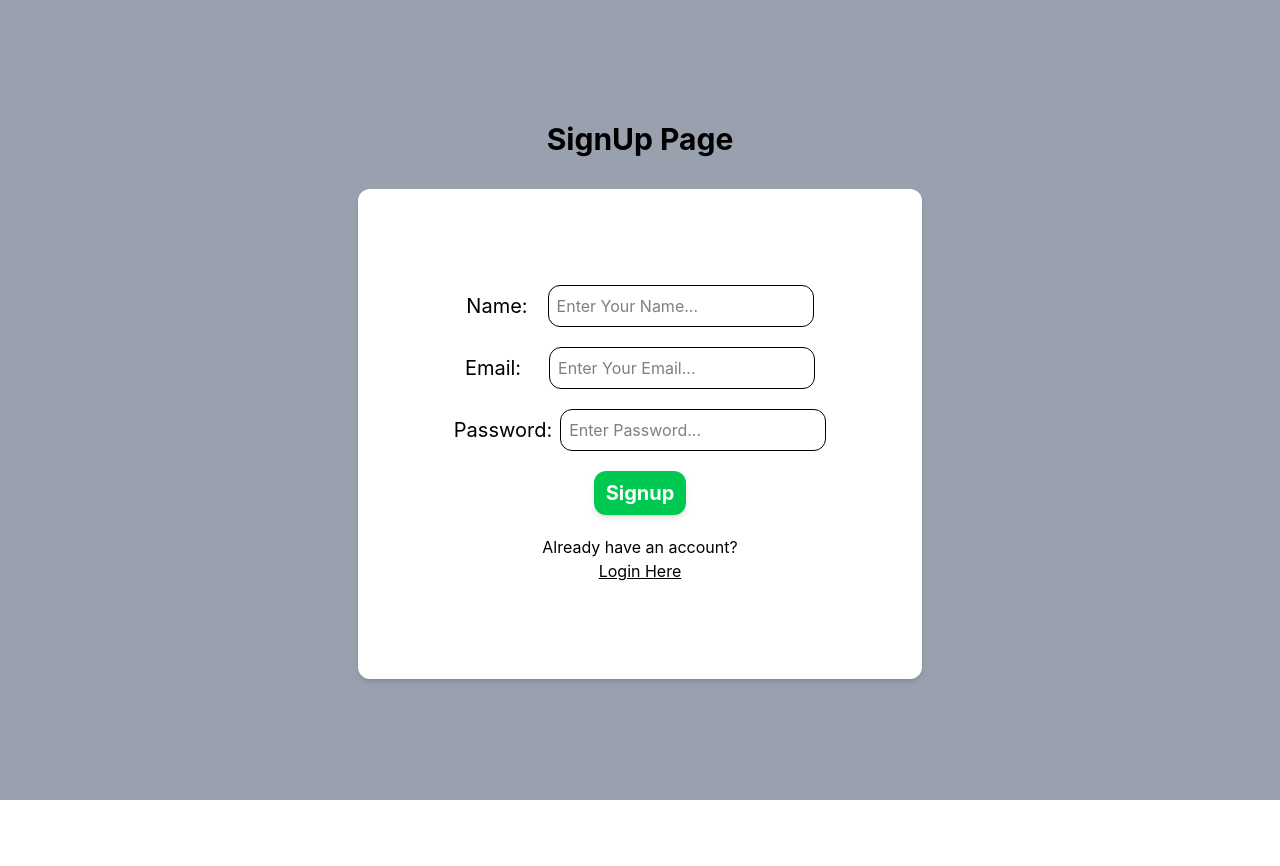
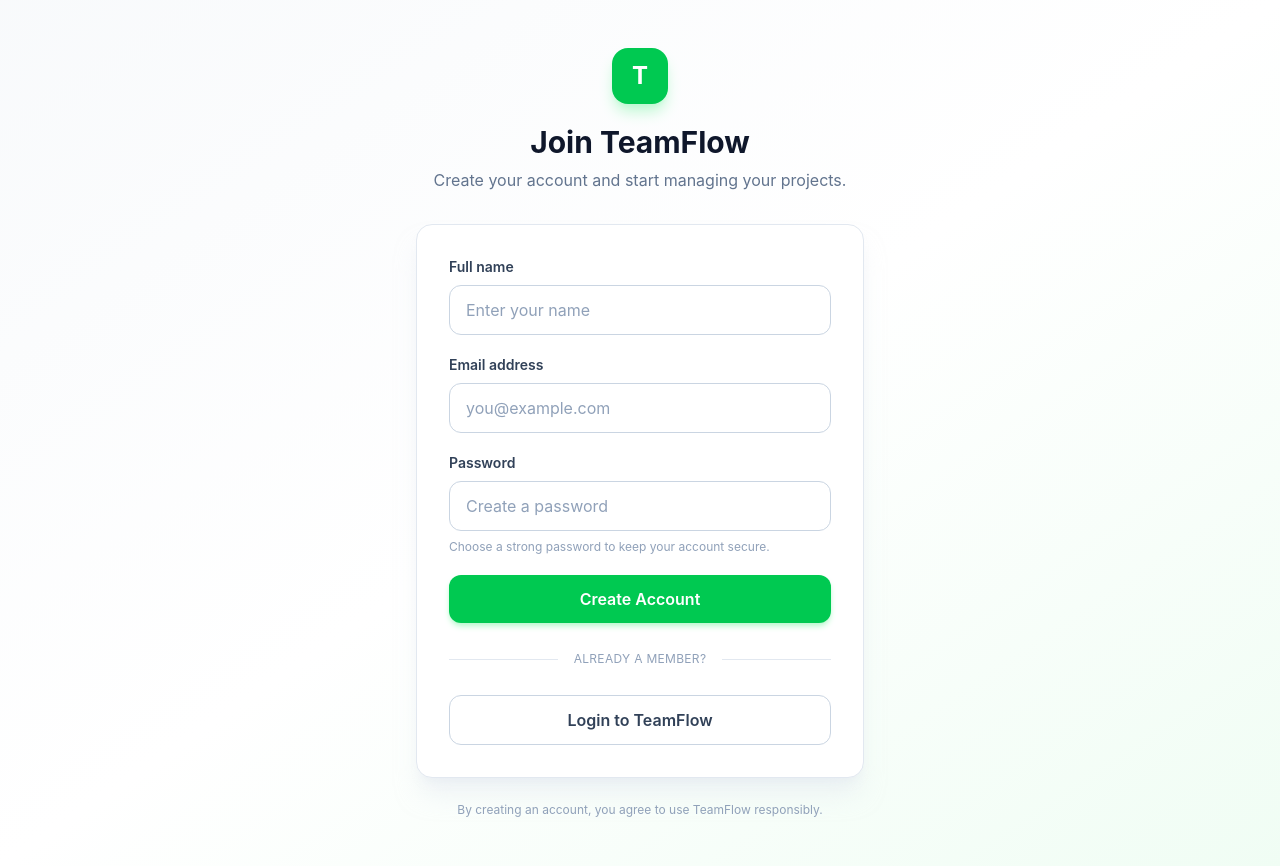
Before and after one commit to suyogbastakoti/TeamFlow, a React (Vite) app in the folder frontend/: page /signup in a window 1280 px wide. Before the commit the page ends 800 px from the top, so only its background shows below. Built offline with nearby package versions, Linux system fonts and the light colour scheme.

Commit message:
Prepare frontend for deployment

```diff
--- /dev/null
+++ b/frontend/src/api/axios.js
@@ -0,0 +1,7 @@
+import axios from "axios";
+
+const api = axios.create({
+    baseURL: import.meta.env.VITE_API_URL,
+});
+
+export default api;
--- a/frontend/src/components/Navbar.jsx
+++ b/frontend/src/components/Navbar.jsx
@@ -23,7 +23,7 @@ const Navbar = () => {
           {token &&(
             <Link
             to="/"
-            className="text-gray-600 hover:text-green-600"
+            className="text-white hover:text-black"
           >
             Home
           </Link>
@@ -32,7 +32,7 @@ const Navbar = () => {
           {token && (
             <Link
               to="/dashboard"
-              className="text-gray-600 hover:text-green-600"
+              className="text-white hover:text-black"
             >
               Dashboard
             </Link>
@@ -45,7 +45,7 @@ const Navbar = () => {
             <button
               type="button"
               onClick={logout}
-              className="text-red-500 hover:text-red-600"
+              className="text-white bg-red-500 rounded-xl p-2 hover:cursor-pointer hover:bg-red-700"
             >
               Logout
             </button>
--- a/frontend/src/context/authContext.jsx
+++ b/frontend/src/context/authContext.jsx
@@ -12,7 +12,7 @@ export const AuthProvider = ({ children }) => {
   // Login user
   const login = async (email, password) => {
   const response = await axios.post(
-      "http://localhost:5000/api/auth/login",
+    `${import.meta.env.VITE_API_URL}/api/auth/login`,
     {
       email,
       password,
--- a/frontend/src/pages/Signup.jsx
+++ b/frontend/src/pages/Signup.jsx
@@ -3,108 +3,165 @@ import { Link, useNavigate } from "react-router-dom";
 import axios from "axios";
 
 const Signup = () => {
-
   const [name, setName] = useState("");
   const [email, setEmail] = useState("");
   const [password, setPassword] = useState("");
 
   const navigate = useNavigate();
 
-    const handleSubmit = async(e)=>{
+  const handleSubmit = async (e) => {
     e.preventDefault();
 
     try {
-            const response = await axios.post("http://localhost:5000/api/auth/register",
+      const response = await axios.post(
+        `${import.meta.env.VITE_API_URL}/api/auth/register`,
         {
           name,
           email,
           password,
         }
       );
+
       console.log(response.data);
 
       alert("Account created successfully. Please login!");
 
       navigate("/login");
-
     } catch (error) {
       console.log(error.response?.data);
     }
   };
 
+  return (
+    <div className="min-h-screen bg-gradient-to-br from-slate-50 via-white to-green-50 flex items-center justify-center px-6 py-12">
 
+      <div className="w-full max-w-md">
 
-  return (
-    <div className="bg-gray-400 min-h-screen flex flex-col gap-8 items-center justify-center">
-    <div className="text-3xl font-bold">
-      <h1 className="text-center">SignUp Page</h1>
+        {/* Brand */}
+        <div className="text-center mb-8">
+          <div className="inline-flex items-center justify-center w-14 h-14 bg-green-500 rounded-2xl shadow-lg shadow-green-200 mb-5">
+            <span className="text-white text-2xl font-bold">
+              T
+            </span>
           </div>
 
+          <h1 className="text-3xl font-bold text-slate-900">
+            Join TeamFlow
+          </h1>
+
+          <p className="text-slate-500 mt-2">
+            Create your account and start managing your projects.
+          </p>
+        </div>
+
+        {/* Signup Card */}
+        <div className="bg-white border border-slate-200 rounded-2xl shadow-xl shadow-slate-200/50 p-8">
 
           <form
             onSubmit={handleSubmit}
-        className="flex flex-col justify-center items-center gap-5 p-24 bg-white rounded-xl max-w-2/3 mx-auto shadow-md"
+            className="flex flex-col gap-5"
           >
 
-        <div className="flex items-center justify-center">
-            <label className="text-xl">
-                Name:
+            {/* Name */}
+            <div>
+              <label
+                htmlFor="name"
+                className="block text-sm font-semibold text-slate-700 mb-2"
+              >
+                Full name
               </label>
 
               <input
+                id="name"
                 type="text"
-                className="border ml-5 w-full p-2 rounded-xl"
-                placeholder="Enter Your Name..."
+                placeholder="Enter your name"
                 value={name}
-                onChange={(e)=>setName(e.target.value)}
+                onChange={(e) => setName(e.target.value)}
+                className="w-full border border-slate-300 rounded-xl px-4 py-3 text-slate-800 placeholder-slate-400 outline-none transition focus:border-green-500 focus:ring-4 focus:ring-green-100"
               />
             </div>
 
-
-        <div className="flex items-center justify-center">
-            <label className="text-xl">
-                Email:
+            {/* Email */}
+            <div>
+              <label
+                htmlFor="email"
+                className="block text-sm font-semibold text-slate-700 mb-2"
+              >
+                Email address
               </label>
 
               <input
+                id="email"
                 type="email"
-                className="border ml-7 w-full p-2 rounded-xl"
-                placeholder="Enter Your Email..."
+                placeholder="you@example.com"
                 value={email}
-                onChange={(e)=>setEmail(e.target.value)}
+                onChange={(e) => setEmail(e.target.value)}
+                className="w-full border border-slate-300 rounded-xl px-4 py-3 text-slate-800 placeholder-slate-400 outline-none transition focus:border-green-500 focus:ring-4 focus:ring-green-100"
               />
             </div>
 
-        <div className="flex items-center justify-center">
-            <label className="text-xl">
-                Password:
+            {/* Password */}
+            <div>
+              <label
+                htmlFor="password"
+                className="block text-sm font-semibold text-slate-700 mb-2"
+              >
+                Password
               </label>
 
               <input
+                id="password"
                 type="password"
-                className="border w-full p-2 ml-2 rounded-xl"
-                placeholder="Enter Password..."
+                placeholder="Create a password"
                 value={password}
-                onChange={(e)=>setPassword(e.target.value)}
+                onChange={(e) => setPassword(e.target.value)}
+                className="w-full border border-slate-300 rounded-xl px-4 py-3 text-slate-800 placeholder-slate-400 outline-none transition focus:border-green-500 focus:ring-4 focus:ring-green-100"
+              />
 
-            />
+              <p className="text-xs text-slate-400 mt-2">
+                Choose a strong password to keep your account secure.
+              </p>
             </div>
 
+            {/* Signup Button */}
             <button
               type="submit"
-            className="text-xl font-bold bg-green-500 hover:bg-green-600 text-white px-3 py-2 hover:cursor-pointer rounded-xl shadow-md"
+              className="w-full bg-green-500 hover:bg-green-600 active:bg-green-700 text-white font-semibold py-3 rounded-xl shadow-md shadow-green-200 transition duration-200 hover:-translate-y-0.5"
             >
-            Signup
+              Create Account
             </button>
 
-        <span className="text-center">
-            <p>Already have an account?</p>
-            <Link to="/login">
-                <p className="underline">Login Here</p>
-            </Link>
+          </form>
+
+          {/* Divider */}
+          <div className="flex items-center gap-4 my-7">
+            <div className="h-px bg-slate-200 flex-1"></div>
+
+            <span className="text-xs text-slate-400 uppercase tracking-wide">
+              Already a member?
             </span>
 
-      </form>
+            <div className="h-px bg-slate-200 flex-1"></div>
+          </div>
+
+          {/* Login */}
+          <div className="text-center">
+            <Link
+              to="/login"
+              className="inline-flex items-center justify-center w-full border border-slate-300 text-slate-700 font-semibold py-3 rounded-xl hover:bg-slate-50 hover:border-slate-400 transition"
+            >
+              Login to TeamFlow
+            </Link>
+          </div>
+
+        </div>
+
+        {/* Footer */}
+        <p className="text-center text-xs text-slate-400 mt-6">
+          By creating an account, you agree to use TeamFlow responsibly.
+        </p>
+
+      </div>
 
     </div>
   );
```
Also changed, not shown: frontend/src/pages/Dashboard.jsx (+4 -33 lines), frontend/src/pages/ProjectDetails.jsx (+5 -41 lines), 1 other file (tests, documents, lock files or other folders). Lines whose indentation alone changed are shown as unchanged.
